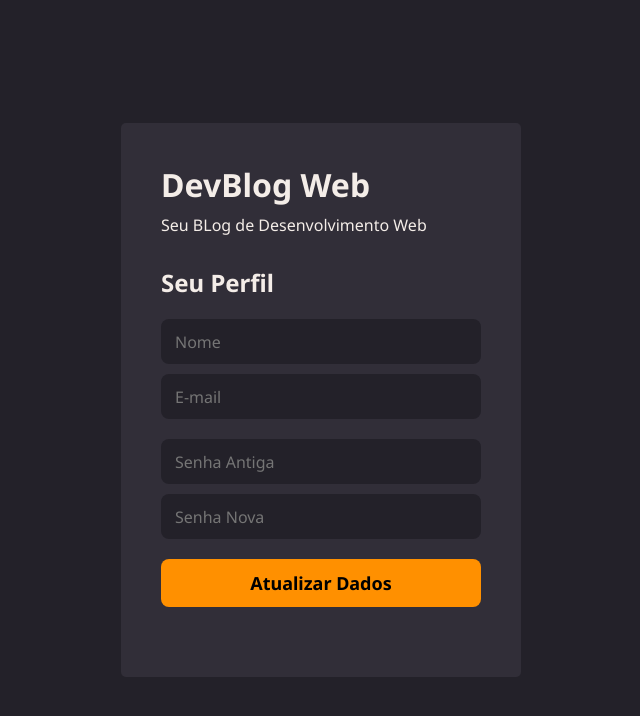
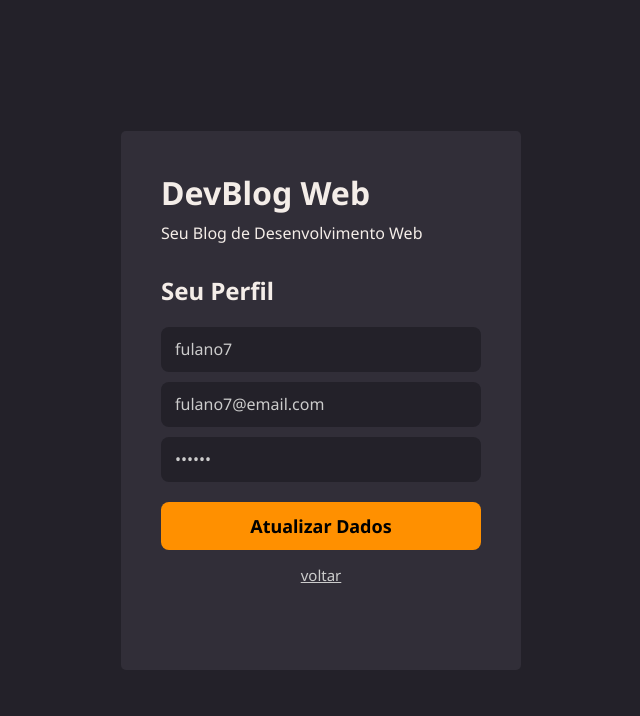
Before and after one commit to Paulo-Pacheco-Junior/collab-prjblog-reactjs, a React (Vite) app: page /profile in a window 1280 px wide. Shown: the top 716 px of the page, without its empty margins (319-959 px from the left). Built offline with nearby package versions, Linux system fonts and the light colour scheme.

Commit message:
Novo componente LinkBtn. Login e Cadastro de usuários funcionando. Rascunho inicial da Atualização de dados do usuário em Perfil

```diff
--- /dev/null
+++ b/src/components/LinkBtn/index.jsx
@@ -0,0 +1,5 @@
+import { Container } from "./styles";
+
+export function LinkBtn({ title, ...props }) {
+  return <Container {...props}>{title}</Container>;
+}
--- /dev/null
+++ b/src/components/LinkBtn/styles.js
@@ -0,0 +1,9 @@
+import { Link } from "react-router-dom";
+import styled from "styled-components";
+
+export const Container = styled(Link)`
+  text-align: center;
+  font-size: 1.5rem;
+  color: ${({ theme }) => theme.COLORS.GRAY_200};
+  padding: 1.5rem 2rem;
+`;
--- a/src/pages/Home/index.jsx
+++ b/src/pages/Home/index.jsx
@@ -24,6 +24,7 @@ const tags = [
 
 export function Home() {
   const [posts, setPosts] = useState([]);
+  const [search, setSearch] = useState("");
 
   useEffect(() => {
     async function handleGetPosts() {
@@ -47,7 +48,13 @@ export function Home() {
           </ul>
         </TagsBar>
         <main>
-          <Input type="text" placeholder="Buscar..." lightInput />
+          <Input
+            type="text"
+            placeholder="Buscar..."
+            lightInput
+            value={search}
+            onChange={(e) => setSearch(e.target.value)}
+          />
           <ul>
             {posts.map((post) => {
               return <NoteItem key={String(post.id)} post={post} />;
--- a/src/pages/Profile/index.jsx
+++ b/src/pages/Profile/index.jsx
@@ -1,34 +1,67 @@
+import { useState } from "react";
+import { useNavigate } from "react-router-dom";
 import { Container, Form } from "./styles";
-import { useNavigate } from "react-router-dom";
 import { Input } from "../../components/Input";
 import { Button } from "../../components/Button";
+import { LinkBtn } from "../../components/LinkBtn";
+import api from "../../services/api";
 
 export function Profile() {
   const navigate = useNavigate();
 
-  function handleUpdateData() {
+  const [name, setName] = useState("fulano7");
+  const [email, setEmail] = useState("fulano7@email.com");
+  const [password, setPassword] = useState("123456");
+
+  async function handleUpdateData() {
+    const response = await api.put("/users/9", {
+      id: 9,
+      name,
+      email,
+      password,
+    });
+    const data = response.data;
+    console.log(data);
+
     navigate("/home");
+
+    return data;
   }
 
   return (
     <Container>
       <div>
         <h1>DevBlog Web</h1>
-        <p>Seu BLog de Desenvolvimento Web</p>
+        <p>Seu Blog de Desenvolvimento Web</p>
 
         <h2>Seu Perfil</h2>
-
         <Form>
-          <Input type="text" placeholder="Nome" />
-          <Input type="email" placeholder="E-mail" />
-          <Input type="password" placeholder="Senha Antiga" />
-          <Input type="password" placeholder="Senha Nova" />
+          <Input
+            type="text"
+            placeholder="Nome"
+            value={name}
+            onChange={(e) => setName(e.target.value)}
+          />
+          <Input
+            type="email"
+            placeholder="E-mail"
+            value={email}
+            onChange={(e) => setEmail(e.target.value)}
+          />
+          <Input
+            type="password"
+            placeholder="Senha"
+            value={password}
+            onChange={(e) => setPassword(e.target.value)}
+          />
 
           <Button
             type="button"
             title="Atualizar Dados"
             onClick={handleUpdateData}
           />
+
+          <LinkBtn to="/home" title="voltar" />
         </Form>
       </div>
     </Container>
--- a/src/pages/Profile/styles.js
+++ b/src/pages/Profile/styles.js
@@ -25,8 +25,4 @@ export const Container = styled.div`
 export const Form = styled.form`
   display: flex;
   flex-direction: column;
-
-  input:nth-child(2) {
-    margin-bottom: 2rem;
-  }
 `;
--- a/src/pages/SignIn/index.jsx
+++ b/src/pages/SignIn/index.jsx
@@ -1,20 +1,23 @@
-import { Container, Form, RegisterBtn } from "./styles";
+import { Container, Form } from "./styles";
 import { Button } from "../../components/Button";
 import { useState } from "react";
 import api from "../../services/api";
 import { useNavigate } from "react-router-dom";
 import { Input } from "../../components/Input";
+import { LinkBtn } from "../../components/LinkBtn";
 
 export function SignIn() {
   const navigate = useNavigate();
 
+  const [email, setEmail] = useState("");
+  const [password, setPassword] = useState("");
   const [userData, setUserData] = useState({});
   const [credencialToken, setCredencialToken] = useState("");
 
-  async function login() {
+  async function handleLogin() {
     const response = await api.post("/login", {
-      email: "theo@gmail.com",
-      password: "123456",
+      email,
+      password,
     });
     const { user, token } = await response.data;
 
@@ -32,17 +35,25 @@ export function SignIn() {
       <Container>
         <div>
           <h1>DevBlog Web</h1>
-          <p>Seu BLog de Desenvolvimento Web</p>
+          <p>Seu Blog de Desenvolvimento Web</p>
+          <h2>Fazer Login</h2>
+          <Form>
+            <Input
+              type="email"
+              placeholder="E-mail"
+              value={email}
+              onChange={(e) => setEmail(e.target.value)}
+            />
+            <Input
+              type="password"
+              placeholder="Senha"
+              value={password}
+              onChange={(e) => setPassword(e.target.value)}
+            />
 
-          <h2>Fazer Login</h2>
+            <Button onClick={handleLogin} type="button" title="Entrar" />
 
-          <Form>
-            <Input type="email" placeholder="E-mail" />
-            <Input type="password" placeholder="Senha" />
-
-            <Button onClick={login} type="button" title="Entrar" />
-
-            <RegisterBtn to="/register">Faça seu Cadastro</RegisterBtn>
+            <LinkBtn to="/register" title="Faça seu Cadastro" />
           </Form>
         </div>
       </Container>
--- a/src/pages/SignIn/styles.js
+++ b/src/pages/SignIn/styles.js
@@ -1,4 +1,3 @@
-import { Link } from "react-router-dom";
 import styled from "styled-components";
 
 export const Container = styled.div`
@@ -32,10 +31,3 @@ export const Form = styled.form`
   display: flex;
   flex-direction: column;
 `;
-
-export const RegisterBtn = styled(Link)`
-  text-align: center;
-  font-size: 2rem;
-  color: #ccc;
-  padding: 1rem 2rem;
-`;
--- a/src/pages/SignUp/index.jsx
+++ b/src/pages/SignUp/index.jsx
@@ -1,42 +1,62 @@
+import { useState } from "react";
+import { useNavigate } from "react-router-dom";
+import { Container, Form } from "./styles";
 import { Button } from "../../components/Button";
 import { Input } from "../../components/Input";
-import { Container, Form } from "./styles";
-import { useNavigate } from "react-router-dom";
-// import api from "../../services/api";
+import api from "../../services/api";
+import { LinkBtn } from "../../components/LinkBtn";
 
 export function SignUp() {
   const navigate = useNavigate();
 
-  // Está funcionando a Integração com a API
-  // Caso queira cadastrar novo usuário descomente e troque para um nome e email novos.
+  const [name, setName] = useState("");
+  const [email, setEmail] = useState("");
+  const [password, setPassword] = useState("");
+
   async function register() {
-    // const response = await api.post("/users", {
-    //   name: "Theo",
-    //   email: "theo@gmail.com",
-    //   password: "123456",
-    // });
-    // const data = await response.data;
-    // console.log(data);
+    const response = await api.post("/users", {
+      name,
+      email,
+      password,
+    });
+    const data = await response.data;
+    console.log(data);
 
     navigate("/home");
 
-    // return data;
+    return data;
   }
 
   return (
     <Container>
       <div>
         <h1>DevBlog Web</h1>
-        <p>Seu BLog de Desenvolvimento Web</p>
+        <p>Seu Blog de Desenvolvimento Web</p>
 
         <h2>Faça o seu Cadastro</h2>
 
         <Form>
-          <Input type="text" placeholder="Nome" />
-          <Input type="email" placeholder="E-mail" />
-          <Input type="password" placeholder="Senha" />
+          <Input
+            type="text"
+            placeholder="Nome"
+            value={name}
+            onChange={(e) => setName(e.target.value)}
+          />
+          <Input
+            type="email"
+            placeholder="E-mail"
+            value={email}
+            onChange={(e) => setEmail(e.target.value)}
+          />
+          <Input
+            type="password"
+            placeholder="Senha"
+            value={password}
+            onChange={(e) => setPassword(e.target.value)}
+          />
+          <Button onClick={register} type="button" title="Cadastrar" />
 
-          <Button onClick={register} type="button" title="Cadastrar" />
+          <LinkBtn to="/login" title="Já possuo Cadastro" />
         </Form>
       </div>
     </Container>
```
